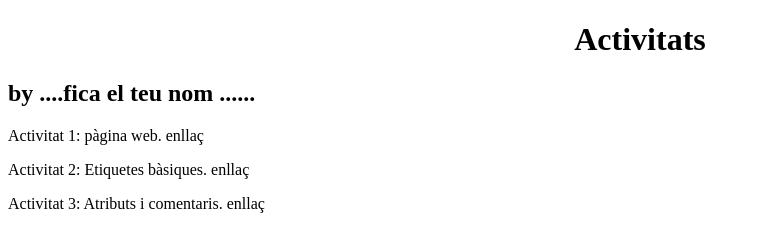
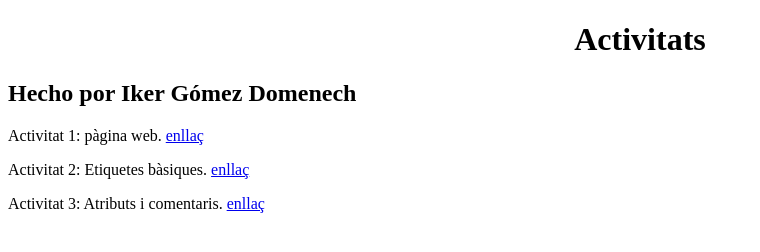
Before and after one commit to ikergomezdomenech/-html, a plain HTML site: page index.html in a window 1280 px wide. Shown: the whole page, without its empty margins (0-760 px from the left). Drawn offline with Linux system fonts and the light colour scheme.

Commit message:
Add files via upload

```diff
--- a/index.html
+++ b/index.html
@@ -1,16 +1,18 @@
-
 <!DOCTYPE html>
 <html lang="ca">
 <head>
+    <title>Archivo act 5 Github</title>
     <meta charset="UTF-8">
 
 </head>
 
-<body >
+<body>
+
    <h1 align="center">Activitats</h1>
-   <h2>by ....fica el teu nom ...... </h2>
-   <p>Activitat 1: pàgina web.  enllaç</p>
-   <p>Activitat 2: Etiquetes bàsiques.   enllaç</p>
-   <p>Activitat 3: Atributs i comentaris.  enllaç</p>
+   <h2> Hecho por Iker Gómez Domenech </h2>
+   <p>Activitat 1: pàgina web.  <a href="act01/index.html"> enllaç </a> </p>
+   <p>Activitat 2: Etiquetes bàsiques.   <a href="act02/index.html"> enllaç </a> </p>
+   <p>Activitat 3: Atributs i comentaris.  <a href="act03/index.html"> enllaç </a> </p>
 </body>
+
 </html>
```
